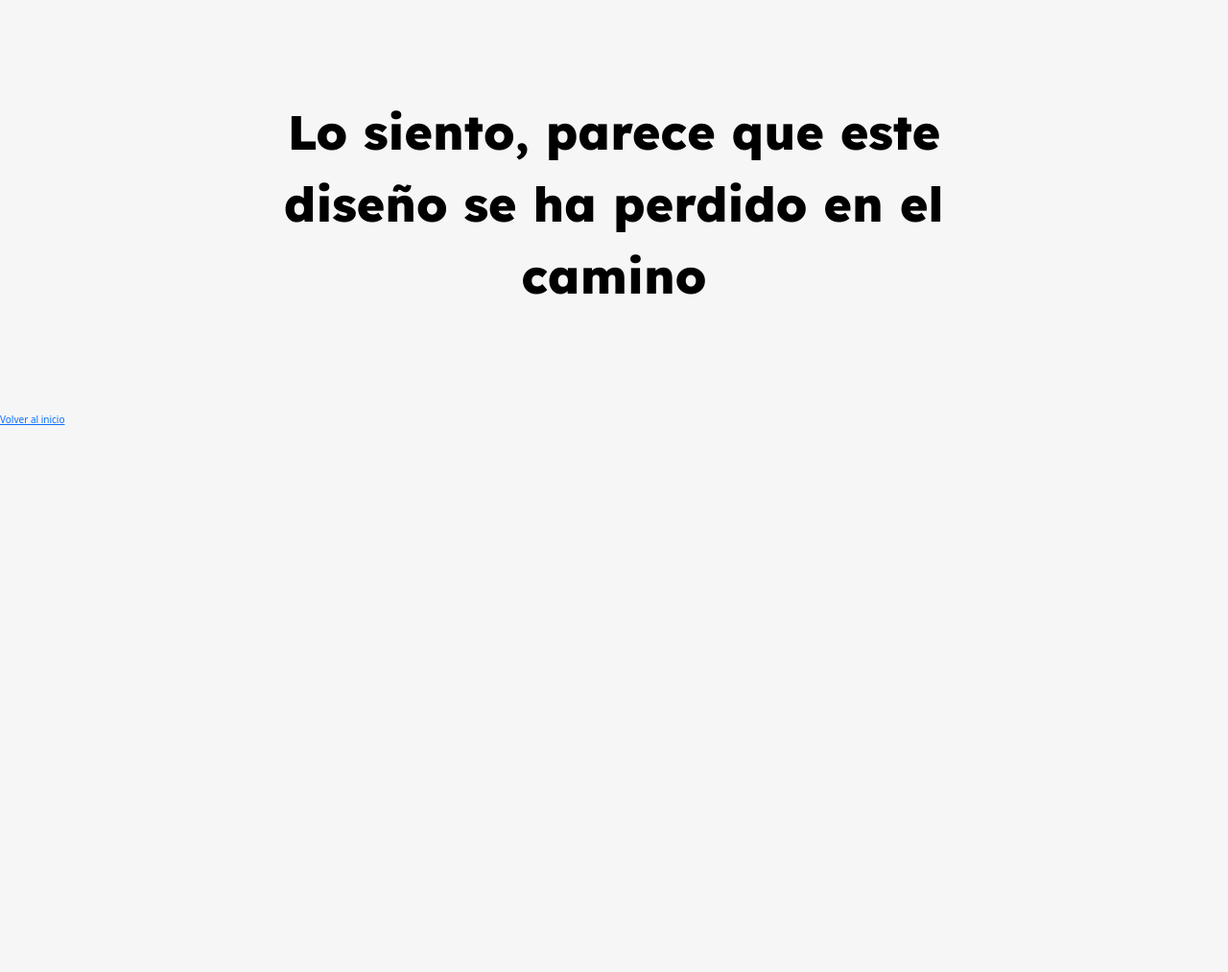
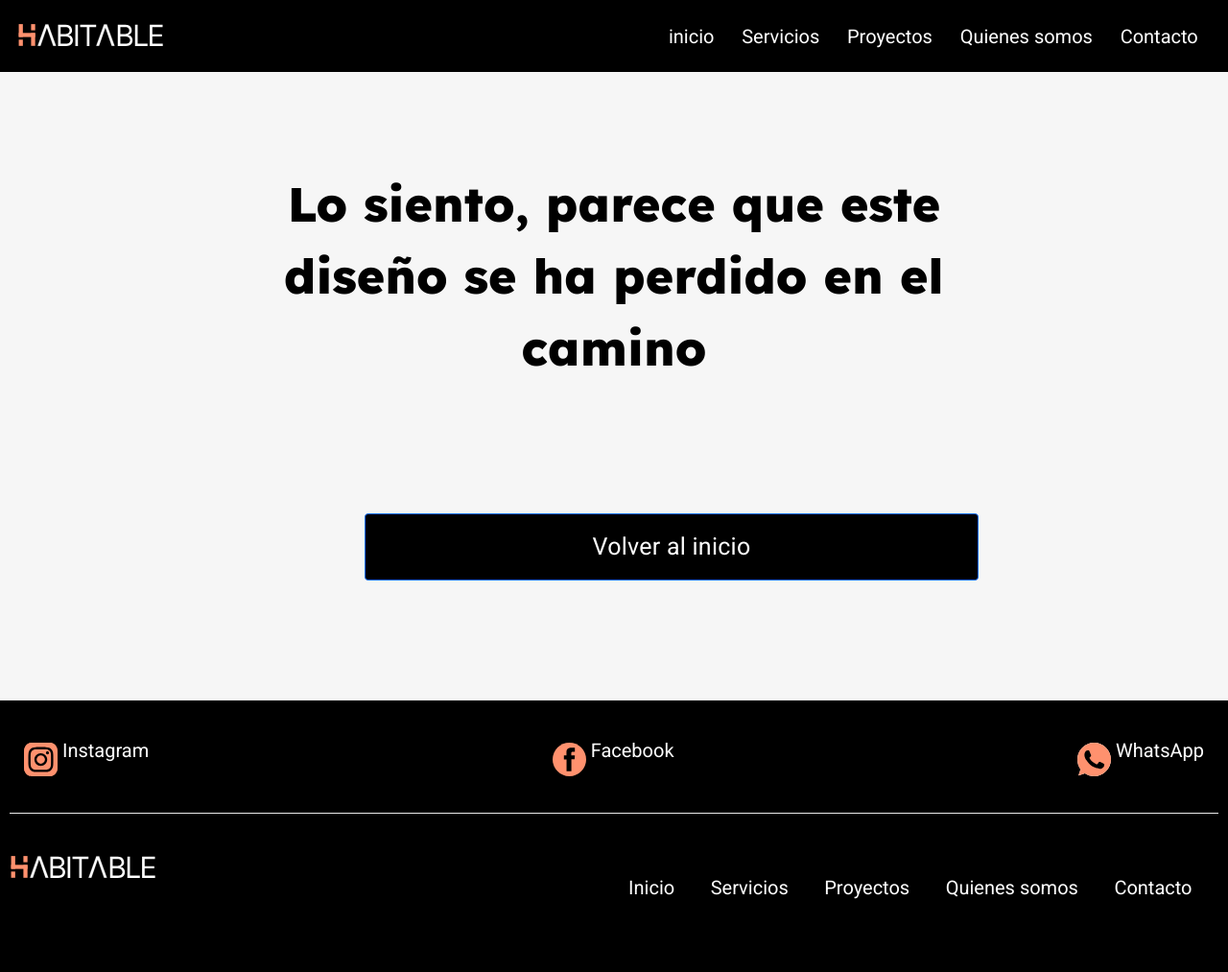
Before and after one commit to sofiaweigandt/habitable, a website: page error404.html in a window 1280 px wide. Shown: the whole page at 96% size. Before the commit the page ends 800 px from the top, so only its background shows below. Drawn offline with nearby package versions, Linux system fonts and the light colour scheme.

Commit message:
error404

```diff
--- a/error404.html
+++ b/error404.html
@@ -11,13 +11,92 @@
     <link rel="stylesheet" href="css/main.css">
 </head>
 
+<nav class="navbar navbar-expand-lg botonera sticky-top">
+    <div class="container-fluid">
+      <a class="navbar-brand" href="../index.html"> <img src="../img/habitable-logo.svg" alt="Logo de Habitable"></a>
 
+      <button class="navbar-toggler" type="button" data-bs-toggle="collapse" data-bs-target="#navbarSupportedContent" aria-controls="navbarSupportedContent" aria-expanded="false" aria-label="Toggle navigation">
+        <img src="../img/iconos/menu.svg" alt="menu">
+      </button>
+
+
+      <div class="collapse navbar-collapse" id="navbarSupportedContent">
+          <ul class="navbar-nav ms-auto mb-2 mb-lg-0">
+             <li class="nav-item">
+                 <a class="nav-link" href="../index.html">inicio</a>
+             </li>
+             <li class="nav-item">
+              <a class="nav-link" href="servicios.html">Servicios</a>
+             </li>
+             <li class="nav-item">
+                <a class="nav-link" href="#">Proyectos</a>
+             </li>
+             <li class="nav-item">
+                <a class="nav-link" href="quienes-somos.html">Quienes somos</a>
+             </li>
+             <li class="nav-item">
+                <a class="nav-link" href="contacto.html">Contacto</a>
+             </li>
+           </ul>
+
+        </div>
+    </div>
+</nav>
 
 <body>
     <main>
         <h1>Lo siento, parece que este diseño se ha perdido en el camino</h1>
-        <a href="index.html">Volver al inicio</a>
-    </main>
-</body>
+        <button type="submit" class="btn btn-primary"><a href="index.html">Volver al inicio</a></button>
 
-<script src="https://cdn.jsdelivr.net/npm/bootstrap@5.3.0-alpha3/dist/js/bootstrap.bundle.min.js" integrity="sha384-ENjdO4Dr2bkBIFxQpeoTz1HIcje39Wm4jDKdf19U8gI4ddQ3GYNS7NTKfAdVQSZe" crossorigin="anonymous"></script>
+        <footer>
+            <div  class="fila-1">
+               <a href="http://www.instagram.com" target="_blank" >
+                  <img src="img/iconos/Instagram-logo.svg" alt="Logo de Instagram">
+                  <div class="redes-sociales"> Instagram </div>
+               </a>
+
+               <a href="http://www.facebook.com" target="_blank">
+                  <img src="img/iconos/Facebook-logo.svg" alt="Logo de Facebook">
+                  <div class="redes-sociales"> Facebook </div>
+               </a>
+
+               <a href="https://web.whatsapp.com/" target="_blank" >
+                  <img src="img/iconos/WhatsApp-logo.svg" alt="Logo de WhatsApp">
+                  <div class="redes-sociales"> WhatsApp </div>
+               </a>
+            </div>
+
+
+
+            <div class="fila-2" >
+              <img src="img/headers/line-footer.svg" alt="linea">
+            </div>
+
+
+            <div class="fila-3">
+                  <a href="index.html">
+                      <img src="img/habitable-logo.svg" alt="Logo de Habitable">
+                  </a>
+
+                  <ul>
+                    <li>
+                        <a href="index.html">Inicio</a>
+                    </li>
+                    <li>
+                       <a href="pages/servicios.html">Servicios</a>
+                     </li>
+                     <li>
+                        <a href="pages/proyectos.html">Proyectos</a>
+                     </li>
+                     <li>
+                        <a href="pages/quienes-somos.html">Quienes somos</a>
+                     </li>
+                     <li>
+                       <a href="pages/contacto.html">Contacto</a>
+                     </li>
+                 </ul>
+               </div>
+                </footer>
+          <script src="https://cdn.jsdelivr.net/npm/bootstrap@5.3.0-alpha3/dist/js/bootstrap.bundle.min.js" integrity="sha384-ENjdO4Dr2bkBIFxQpeoTz1HIcje39Wm4jDKdf19U8gI4ddQ3GYNS7NTKfAdVQSZe" crossorigin="anonymous"></script>
+         </body>
+      </html>
```
